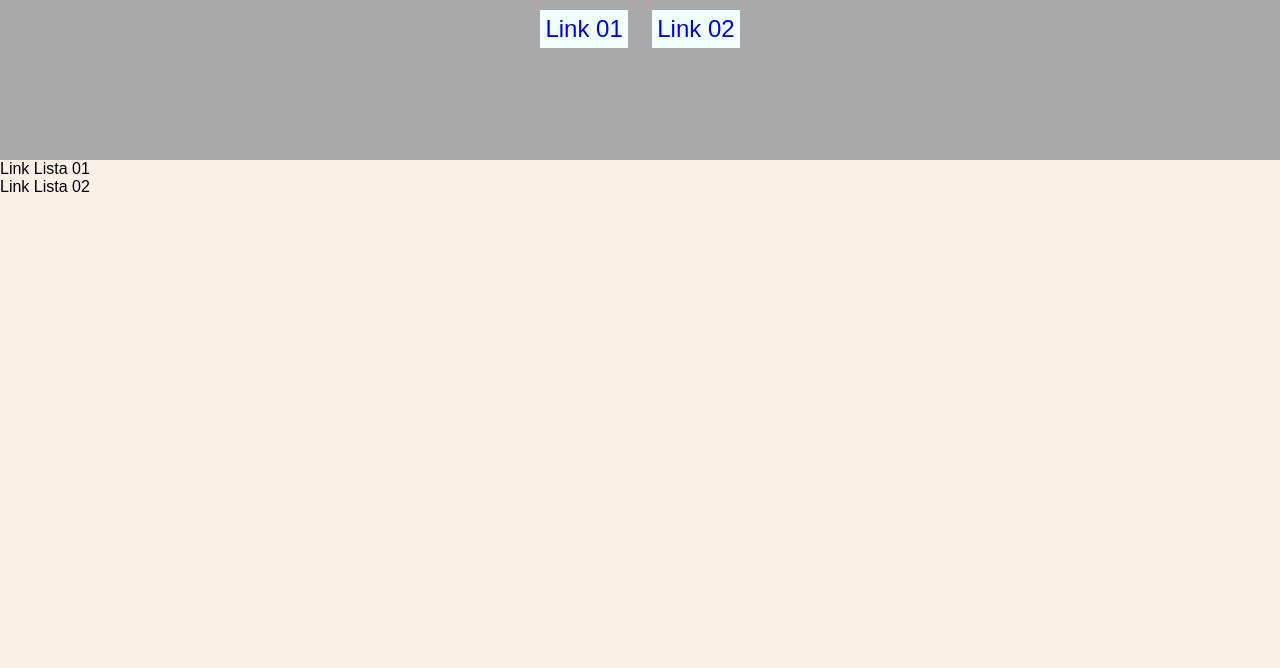
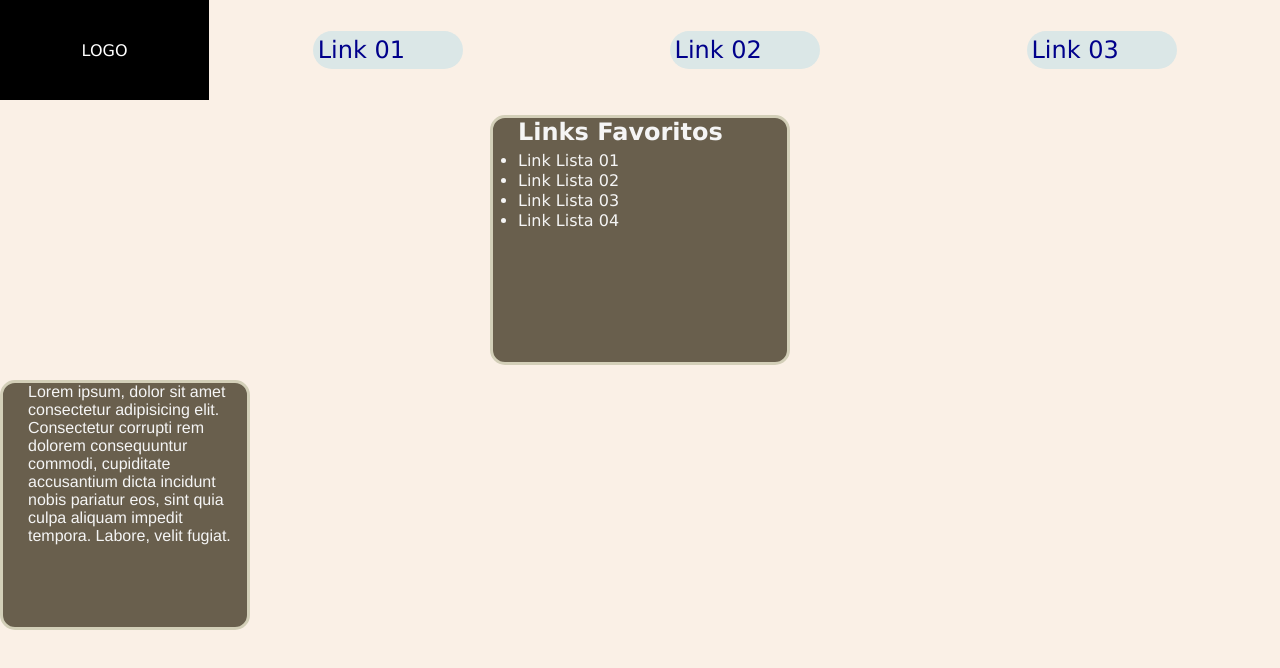
Before and after one commit to samuel-soarde/Display, a website: page index.html in a window 1280 px wide. Drawn offline with Linux system fonts and the light colour scheme.

Commit message:
add: display flex nos estilos

```diff
--- a/index.html
+++ b/index.html
@@ -1,23 +1,38 @@
 <!DOCTYPE html>
 <html lang="pt-br">
+
 <head>
     <meta charset="UTF-8">
     <meta name="viewport" content="width=device-width, initial-scale=1.0">
     <link rel="stylesheet" href="style.css">
     <title>Display</title>
 </head>
+
 <body class="body-container">
     <!-- Header recebe uma classe para estlização -->
     <header class="header-container">
-        <!-- Elementos com display in-line (a) -->
-        <a href="#">Link 01</a>
-        <a href="#">Link 02</a>
+        <div class="logo">LOGO</div>
+        <nav class="menu">
+            <!-- Elementos com display in-line (a) -->
+            <a href="#">Link 01</a>
+            <a href="#">Link 02</a>
+            <a href="#">Link 03</a>
+        </nav>
     </header>
-    <section class="section-01">
+    <section class="section01 container">
+        <h2 class="section01--title">Links Favoritos</h2>
         <ul>
-            <li>Link Lista 01</li>
-            <li>Link Lista 02</li>
+            <li class="link-lista">Link Lista 01</li>
+            <li class="link-lista">Link Lista 02</li>
+            <li class="link-lista">Link Lista 03</li>
+            <li class="link-lista">Link Lista 04</li>
         </ul>
     </section>
+    <section class="container">
+        <p>Lorem ipsum, dolor sit amet consectetur adipisicing elit. Consectetur corrupti rem dolorem consequuntur
+            commodi, cupiditate accusantium dicta incidunt nobis pariatur eos, sint quia culpa aliquam impedit tempora.
+            Labore, velit fugiat.</p>
+    </section>
 </body>
+
 </html>
--- a/style.css
+++ b/style.css
@@ -1,27 +1,101 @@
 /* reset */
-*{
+* {
     margin: 0;
     padding: 0;
     box-sizing: border-box;
-    font-family: Arial, Helvetica, sans-serif;
+
 }
 
-.body-container{
+html {
+    font-family: Verdana, Geneva, Tahoma, sans-serif;
+}
+
+.container {
+    background-color: rgb(105, 95, 77);
+    width: 250px;
+    height: 250px;
+    color: whitesmoke;
+    border-radius: 15px;
+    padding-left: 25px;
+    border: 3px solid rgb(211, 207, 184);
+    font-family: 'Franklin Gothic Medium', 'Arial Narrow', Arial, sans-serif;
+}
+
+
+.body-container {
     background-color: linen;
 }
 
+
 .header-container{
-    width: 100vw;
-    height: 20vh;
-    background-color: darkgray;
-    text-align: center;
+    display: flex;
 }
 
-.header-container a{
+.header-container a {
     text-decoration: none;
-    display: inline-block;
-    background-color: azure;
-    margin: 10px;
+    display: flex;
+    background-color: rgb(219, 231, 231);
+    margin: 10px auto;
     font-size: x-large;
     padding: 5px;
+    border-radius: 20px;
+    width: 150px;
+    color: darkblue;
 }
+
+/* Pseudo class que identifica a posição do cursor do mouse */
+.header-container a:hover {
+    background-color: rgb(180, 207, 207);
+    border: rgb(161, 199, 199) 2px solid;
+    color: #ffffff;
+}
+
+.logo {
+    background-color: rgb(0, 0, 0);
+    color: #fff;
+    display: flex;
+    width: 250px;
+    height: 100px;
+    justify-content: center;
+    align-items: center;
+}
+
+.menu {
+    display: flex;
+    justify-content: center;
+    align-items: center;
+    width: 100%;
+    height: 100px;
+}
+
+.section01 {
+    font-family: Verdana, Geneva, Tahoma, sans-serif;
+    width: 300px;
+    margin: 15px auto;
+}
+
+.section01:hover {
+    background-color: rgb(223, 214, 205);
+}
+
+.section01--title:hover {
+    border: 3px solid #facada;
+    border-radius: 20px;
+}
+
+.link-lista {
+    margin-top: 10px;
+    margin-bottom: 10px;
+    line-height: 10px;
+}
+
+/*
+Display none: não aparece na tela
+
+Display inline: os elementos são em linhas (ocupa apenas o seu espaço)
+e não aceita largura e altura
+
+Display block: os elemenos são um abaixo do outro (ocupa a linha inteira)
+aceita largura e altura
+
+Display inline-block: os elementos em linha + largura e altura */
```
Also changed, not shown: package.json (line endings or trailing spaces).
